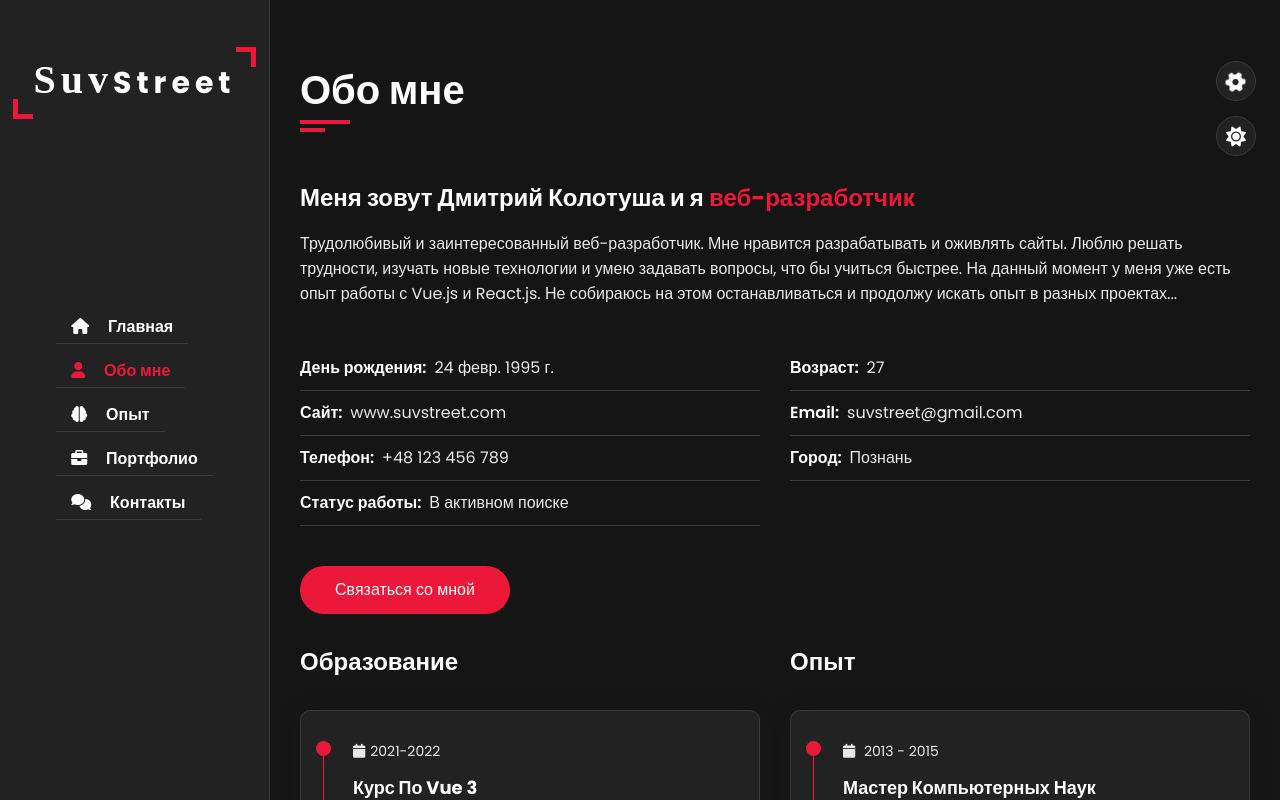
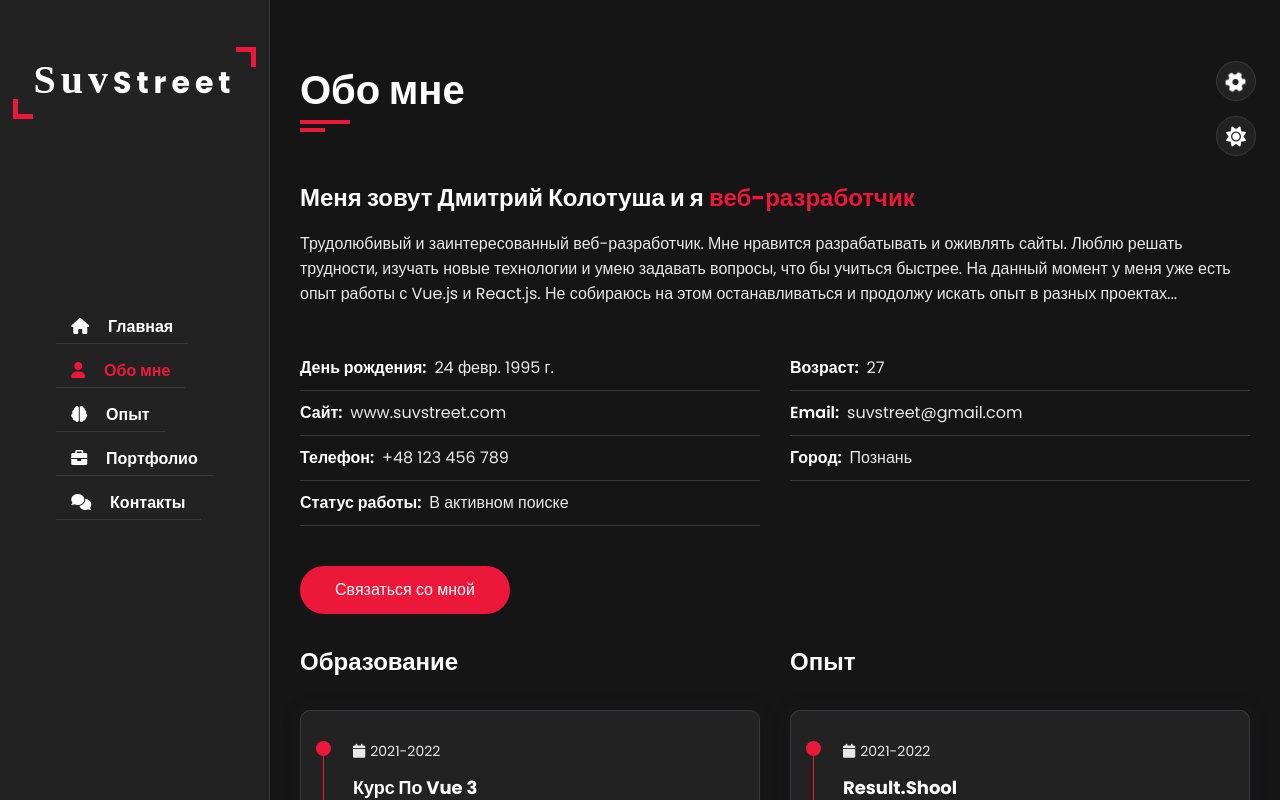
Before and after one commit to SuvStreet/my-syte-portfolio, a Vue app: page /about in a window 1280 px wide. Built offline with nearby package versions, Linux system fonts and the light colour scheme; a web font is replaced by a local one.

Commit message:
filling in the relevant information of the page about me and its localization

```diff
--- a/src/components/about/AboutExperience.vue
+++ b/src/components/about/AboutExperience.vue
@@ -1,52 +1,19 @@
 <template>
   <div class="padd-15 experience">
-
-    <h3 class="title">{{ $t("about.experience-card.title") }}</h3>
+    <h3 class="title">{{ $t('about.experience-card.title') }}</h3>
 
     <div class="row">
       <div class="timeline-box padd-15">
         <div class="timeline shadow-dark">
-          <div class="timeline-item">
-            <div class="circle-dot"></div>
-            <h3 class="timeline-date">
-              <i class="fa fa-calendar"></i> 2013 - 2015
-            </h3>
-            <h4 class="timeline-title">Мастер компьютерных наук</h4>
-            <p class="timeline-text">
-              Lorem ipsum dolor sit amet consectetur adipisicing elit. Quisquam
-              aspernatur cupiditate aut atque voluptatem, ut natus, fugit sequi
-              ratione accusamus mollitia molestias, maiores ad. Repudiandae
-              numquam, ab sunt sed atque magni enim doloribus.
-            </p>
-          </div>
-
-          <div class="timeline-item">
-            <div class="circle-dot"></div>
-            <h3 class="timeline-date">
-              <i class="fa fa-calendar"></i> 2013 - 2015
-            </h3>
-            <h4 class="timeline-title">Мастер компьютерных наук</h4>
-            <p class="timeline-text">
-              Lorem ipsum dolor sit amet consectetur adipisicing elit. Quisquam
-              aspernatur cupiditate aut atque voluptatem, ut natus, fugit sequi
-              ratione accusamus mollitia molestias, maiores ad. Repudiandae
-              numquam, ab sunt sed atque magni enim doloribus.
-            </p>
-          </div>
-
-          <div class="timeline-item">
-            <div class="circle-dot"></div>
-            <h3 class="timeline-date">
-              <i class="fa fa-calendar"></i> 2013 - 2015
-            </h3>
-            <h4 class="timeline-title">Мастер компьютерных наук</h4>
-            <p class="timeline-text">
-              Lorem ipsum dolor sit amet consectetur adipisicing elit. Quisquam
-              aspernatur cupiditate aut atque voluptatem, ut natus, fugit sequi
-              ratione accusamus mollitia molestias, maiores ad. Repudiandae
-              numquam, ab sunt sed atque magni enim doloribus.
-            </p>
-          </div>
+          <AboutCard v-for="(data, key, id) in experienceMapList" :key="id">
+            <template #date> {{ data }} </template>
+            <template #title>
+              {{ $t(`${linkAboutI18n}.${key}.title`) }}
+            </template>
+            <template #text>
+              {{ $t(`${linkAboutI18n}.${key}.text`) }}
+            </template>
+          </AboutCard>
         </div>
       </div>
     </div>
@@ -54,9 +21,22 @@
 </template>
 
 <script>
+import AboutCard from './AboutCard.vue'
+
 export default {
-  props: ['className', 'qTitle'],
   setup() {
+    const experienceMapList = {
+      result_shool: '2021-2022',
+      ormedia: '2020-2021'
+    }
+
+    return {
+      experienceMapList,
+      linkAboutI18n: 'about.experience-card.text',
+    }
+  },
+  components: {
+    AboutCard,
   },
 }
 </script>
--- a/src/components/project/ProjectInfo.vue
+++ b/src/components/project/ProjectInfo.vue
@@ -57,7 +57,7 @@ import MainLayout from '../layout/MainLayout.vue'
 
 export default {
   props: ['info'],
-  setup(props) {
+  setup() {
     const store = useStore()
     const card = ref(null)
 
--- a/src/plugins/local/en.json
+++ b/src/plugins/local/en.json
@@ -76,7 +76,17 @@
       }
     },
     "experience-card": {
-      "title": "An experience"
+      "title": "An experience",
+      "text": {
+        "result_shool": {
+          "title": "Result.Shool",
+          "text": "Development of web pages on Vue 3, code optimization, development on the Composition API, rewriting code from the Option API to the Composition API"
+        },
+        "ormedia": {
+          "title": "ORMedia",
+          "text": "Engaged in web page layout, maintained and optimized the old code, front end development on React."
+        }
+      }
     }
   },
   "experience": {
--- a/src/plugins/local/pl.json
+++ b/src/plugins/local/pl.json
@@ -76,7 +76,17 @@
       }
     },
     "experience-card": {
-      "title": "Doświadczenie"
+      "title": "Doświadczenie",
+      "text": {
+        "result_shool": {
+          "title": "Result.Shool",
+          "text": "Tworzenie stron internetowych w Vue 3, Optymalizacja kodu, tworzenie w Composition API, przepisywanie kodu z Option API na Composition API"
+        },
+        "ormedia": {
+          "title": "ORMedia",
+          "text": "Zajmowałem się układaniem stron internetowych, utrzymywałem i optymalizowałem stary kod, projektując interfejs w React."
+        }
+      }
     }
   },
   "experience": {
--- a/src/plugins/local/ru.json
+++ b/src/plugins/local/ru.json
@@ -76,7 +76,17 @@
       }
     },
     "experience-card": {
-      "title": "Опыт"
+      "title": "Опыт",
+      "text": {
+        "result_shool": {
+          "title": "Result.Shool",
+          "text": "Разработка веб-страниц на Vue3, оптимизация кода, разработка на Composition API, переписывание кода с Option API на Composition API"
+        },
+        "ormedia": {
+          "title": "ORMedia",
+          "text": "Занимался вёрсткой веб-страниц, поддерживал и оптимизировал старый код, разработка frontend на React."
+        }
+      }
     }
   },
   "experience": {
```
